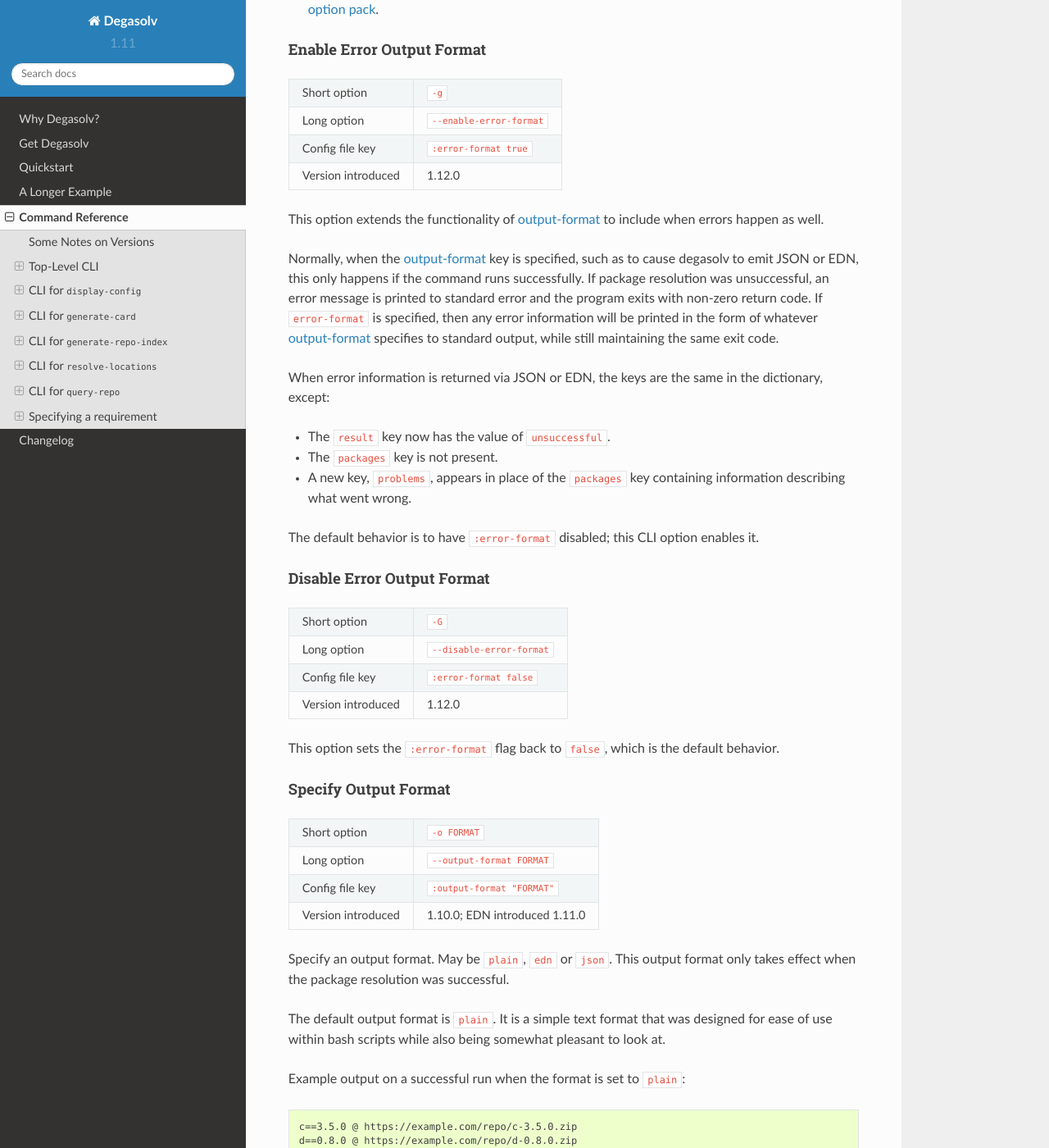
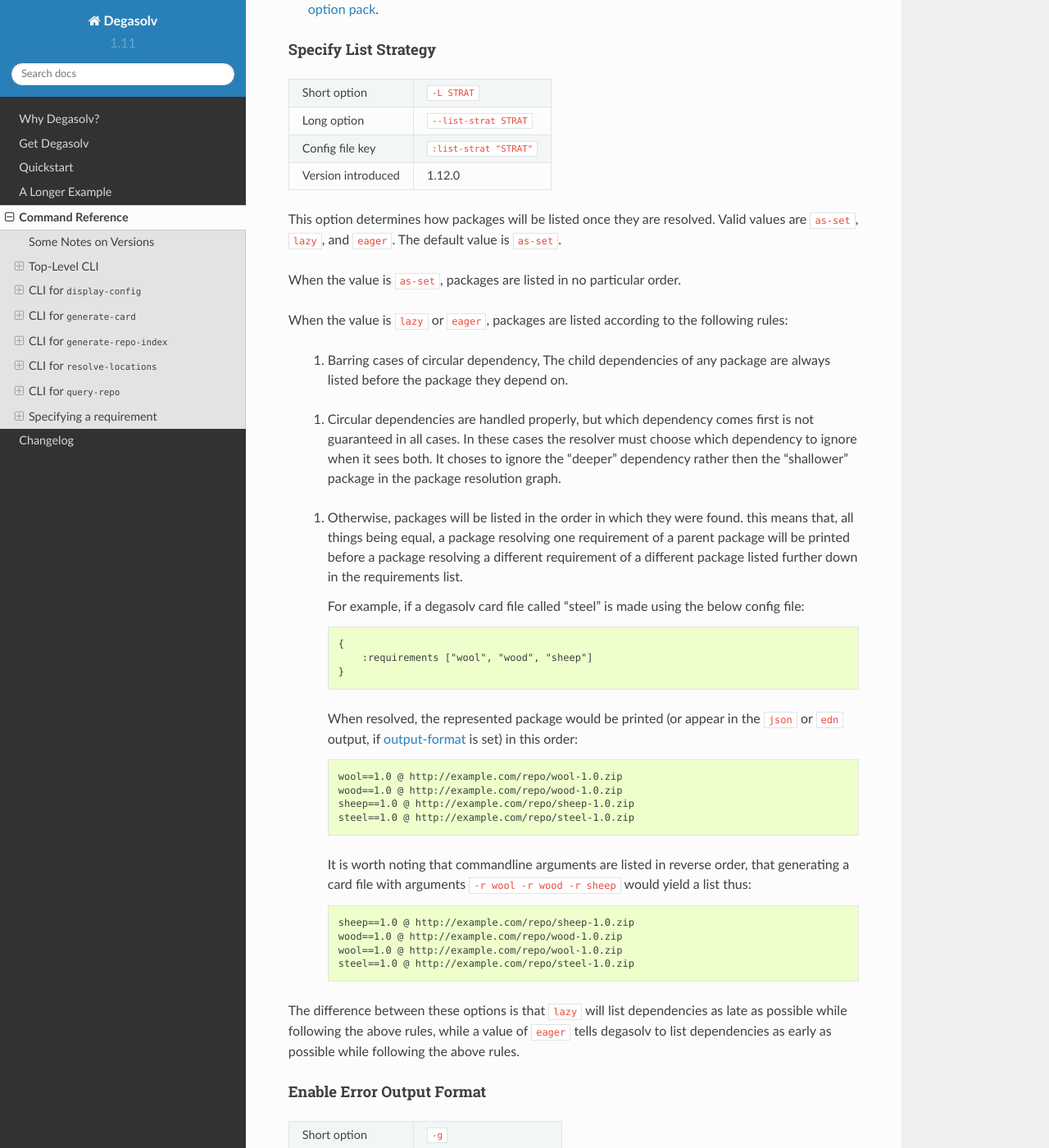
Before and after one commit to djhaskin987/degasolv, a Sphinx documentation site: the page built from docs/command-reference.rst, in a window 1280 px wide and 1400 px high, scrolled down 16021 px. Shown: the whole window at 82% size. Built offline with Sphinx 7.4.7 and the Read the Docs theme 2.0.0, drawn with Linux system fonts in a browser that asks for light colours.

Commit message:
Update docs

```diff
--- a/docs/command-reference.rst
+++ b/docs/command-reference.rst
@@ -900,6 +900,71 @@
   easily and cleanly specified done by using the
   ``firstfound-version-mode`` `option pack`_.
 
+.. _list-strategy:
+
+Specify List Strategy
+*********************
+
++-----------------------------+---------------------------------------+
+| Short option                | ``-L STRAT``                          |
++-----------------------------+---------------------------------------+
+| Long option                 | ``--list-strat STRAT``                |
++-----------------------------+---------------------------------------+
+| Config file key             | ``:list-strat "STRAT"``               |
++-----------------------------+---------------------------------------+
+| Version introduced          | 1.12.0                                |
++-----------------------------+---------------------------------------+
+
+This option determines how packages will be listed once they are resolved.
+Valid values are ``as-set``, ``lazy``, and ``eager``. The default value
+is ``as-set``.
+
+
+When the value is ``as-set``, packages are listed in no particular order.
+
+When the value is ``lazy`` or ``eager``, packages are listed according to
+the following rules:
+
+  1. Barring cases of circular dependency, The child dependencies of
+     any package are always listed before the package they depend on.
+  1. Circular dependencies are handled properly, but which dependency comes
+     first is not guaranteed in all cases. In these cases the resolver
+     must choose which dependency to ignore when it sees both. It choses
+     to ignore the "deeper" dependency rather then the "shallower" package
+     in the package resolution graph.
+  1. Otherwise, packages will be listed in the order in which they were found.
+     this means that, all things being equal, a package resolving one requirement of a parent package
+     will be printed before a package resolving a different requirement of a different package listed
+     further down in the requirements list.
+
+     For example, if a degasolv card file called "steel" is made using the below config file::
+
+       {
+           :requirements ["wool", "wood", "sheep"]
+       }
+
+     When resolved, the represented package would be printed (or
+     appear in the ``json`` or ``edn`` output, if `output-format`_ is
+     set) in this order::
+
+       wool==1.0 @ http://example.com/repo/wool-1.0.zip
+       wood==1.0 @ http://example.com/repo/wood-1.0.zip
+       sheep==1.0 @ http://example.com/repo/sheep-1.0.zip
+       steel==1.0 @ http://example.com/repo/steel-1.0.zip
+
+     It is worth noting that commandline arguments are listed in
+     reverse order, that generating a card file with arguments ``-r
+     wool -r wood -r sheep`` would yield a list thus::
+
+       sheep==1.0 @ http://example.com/repo/sheep-1.0.zip
+       wood==1.0 @ http://example.com/repo/wood-1.0.zip
+       wool==1.0 @ http://example.com/repo/wool-1.0.zip
+       steel==1.0 @ http://example.com/repo/steel-1.0.zip
+
+The difference between these options is that ``lazy`` will list dependencies
+as late as possible while following the above rules, while a value of ``eager``
+tells degasolv to list dependencies as early as possible while
+following the above rules.
 
 .. _enable-error-format-resolve:
 
```
